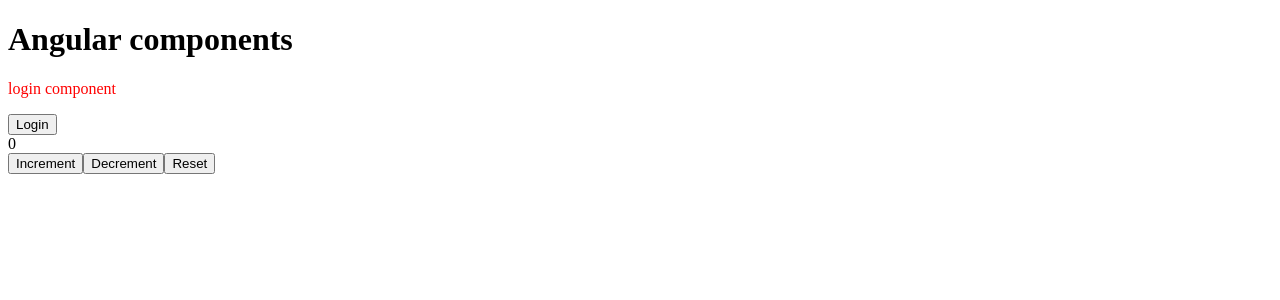
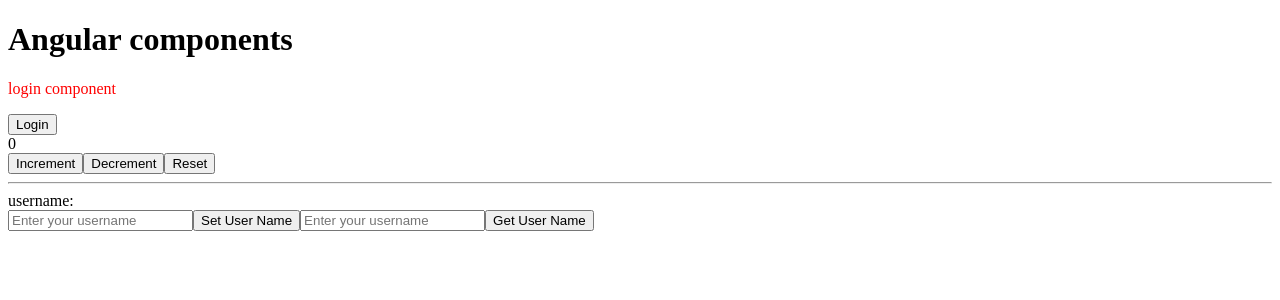
Before and after one commit to HuiyuLiz/angular-learning-notes, an Angular app: page / in a window 1280 px wide. Shown: the top 300 px of the page. Built offline with nearby package versions, Linux system fonts and the light colour scheme.

Commit message:
feat: Implement username input functionality with handlers for setting and retrieving username

```diff
--- a/src/app/app.html
+++ b/src/app/app.html
@@ -5,3 +5,10 @@
 <button (click)="handleIncrement()">Increment</button>
 <button (click)="handleDecrement()">Decrement</button>
 <button (click)="handleReset()">Reset</button>
+
+<hr/>
+<div>username:{{username}}</div>
+<input value="{{username}}" (input)="handleUsernameChange($event)" type="text" placeholder="Enter your username">
+<button (click)="setDefaultUsername()">Set User Name</button>
+<input #usernameInput type="text" placeholder="Enter your username">
+<button (click)="handleUsernameByTemplateRef(usernameInput.value)">Get User Name</button>
--- a/src/app/app.ts
+++ b/src/app/app.ts
@@ -11,6 +11,7 @@
   protected readonly title = signal('angular-learning-notes');
   version=21
   count=0
+  username=""
 
   handleIncrement() {
     this.count++;
@@ -23,4 +24,16 @@
   handleReset() {
     this.count=0;
   }
+
+  handleUsernameChange(event: Event) {
+    this.username=(event.target as HTMLInputElement).value;
+  }
+
+  setDefaultUsername() {
+    this.username='John Doe';
+  }
+
+  handleUsernameByTemplateRef(username: string) {
+    console.log('username',username);
+  }
 }
```
